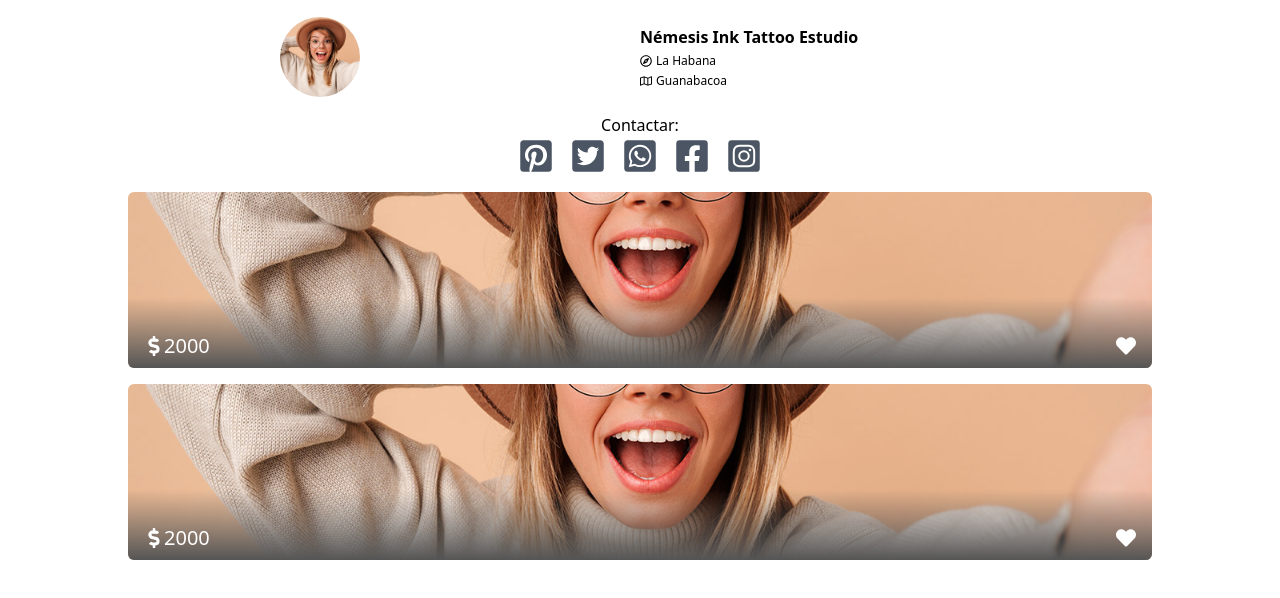
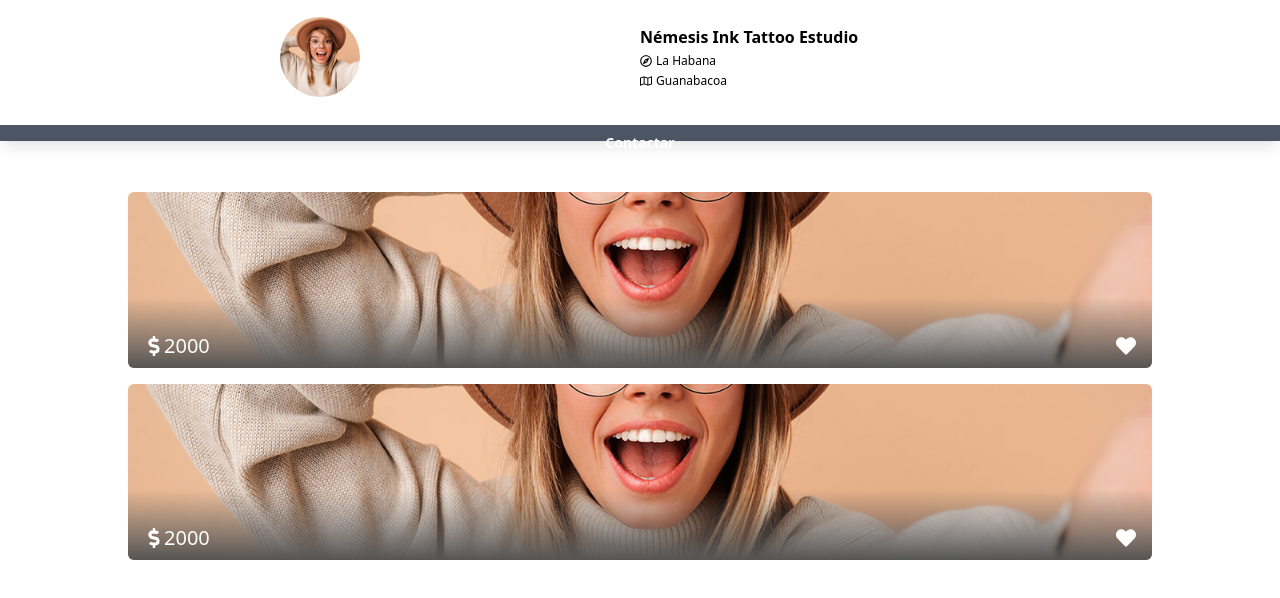
Before and after one commit to AlbeTorres/tatuarte, a React (Create React App) app: page /estudio in a window 1280 px wide. Shown: the top 598 px of the page. Built offline with nearby package versions, Linux system fonts and the light colour scheme.

Commit message:
cambios en estudio

```diff
--- a/src/index.css
+++ b/src/index.css
@@ -3,7 +3,7 @@
 @tailwind utilities;
 
 .btn{
-    @apply bg-gray-600 px-5 py-2 rounded-lg shadow-lg font-semibold text-sm
+    @apply bg-gray-600 px-5 py-2 rounded-md shadow-lg font-semibold text-sm
     text-white inline-block w-full hover:text-white hover:bg-gray-800 focus:outline-none
     focus:ring focus:ring-offset-2 focus:ring-gray-800 focus:ring-opacity-50 active:bg-gray-900
 }
--- a/src/pages/estudio/Estudio.js
+++ b/src/pages/estudio/Estudio.js
@@ -3,6 +3,7 @@ import Trabajo from '../../components/trabajo/Trabajo';
 import {FaRegCompass,FaRegMap, FaPinterestSquare, FaTwitterSquare,
     FaWhatsappSquare, FaFacebookSquare,FaInstagramSquare} from 'react-icons/fa';
 import './estudio.css'
+import '../../index.css'
 
 const Estudio = ()=>{
 
@@ -26,15 +27,15 @@ const Estudio = ()=>{
                 </div>
 
                     <div className=" grid grid-row-2 contactar-estudio-header col-span-2  gap-1 ">
-                        <p className='text-center '>Contactar:</p>
-                        <div className=" grid grid-cols-5 justify-items-center text-4xl m-auto text-gray-600 gap-4">
+                        <button className='estudio-btn'>Contactar</button>
+                        {/* <div className=" grid grid-cols-5 justify-items-center text-4xl m-auto text-gray-600 gap-4">
                             <a href=""><FaPinterestSquare></FaPinterestSquare></a>
                             <a href=""><FaTwitterSquare></FaTwitterSquare></a>
                             <a href=""><FaWhatsappSquare></FaWhatsappSquare></a>
                             <a href=""><FaFacebookSquare></FaFacebookSquare></a>
                             <a href=""><FaInstagramSquare></FaInstagramSquare></a>
 
-                        </div>
+                        </div> */}
                     </div>
 
             </div>
--- a/src/pages/estudio/estudio.css
+++ b/src/pages/estudio/estudio.css
@@ -5,3 +5,9 @@
 .contactar-estudio-header{
     grid-template-rows: 20% 80%;
 }
+
+.estudio-btn{
+    @apply bg-gray-600 px-5 py-2  shadow-lg font-semibold text-sm
+    text-white inline-block w-full hover:text-white hover:bg-gray-800 focus:outline-none
+    focus:ring focus:ring-offset-2 focus:ring-gray-800 focus:ring-opacity-50 active:bg-gray-900
+}
```
